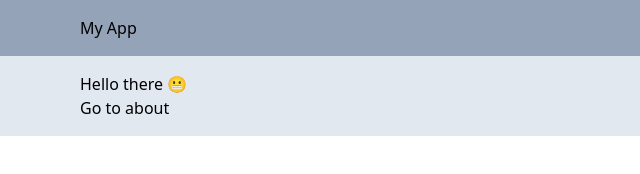
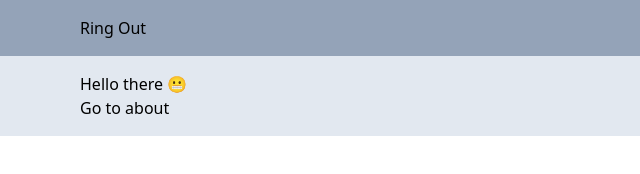
Before and after one commit to benwakeford/ringout-astro, an Astro site: page / in a window 1280 px wide. Shown: the full height of the page, 0-640 px from the left. Built offline with nearby package versions, Linux system fonts and the light colour scheme; Astro itself is replaced by a stand-in of ours.

Commit message:
update title

```diff
--- a/src/components/header.tsx
+++ b/src/components/header.tsx
@@ -2,7 +2,7 @@
   return (
     <header className="bg-slate-400">
       <div className="container py-4">
-        <h1>My App</h1>
+        <h1>Ring Out</h1>
       </div>
     </header>
   );
```
